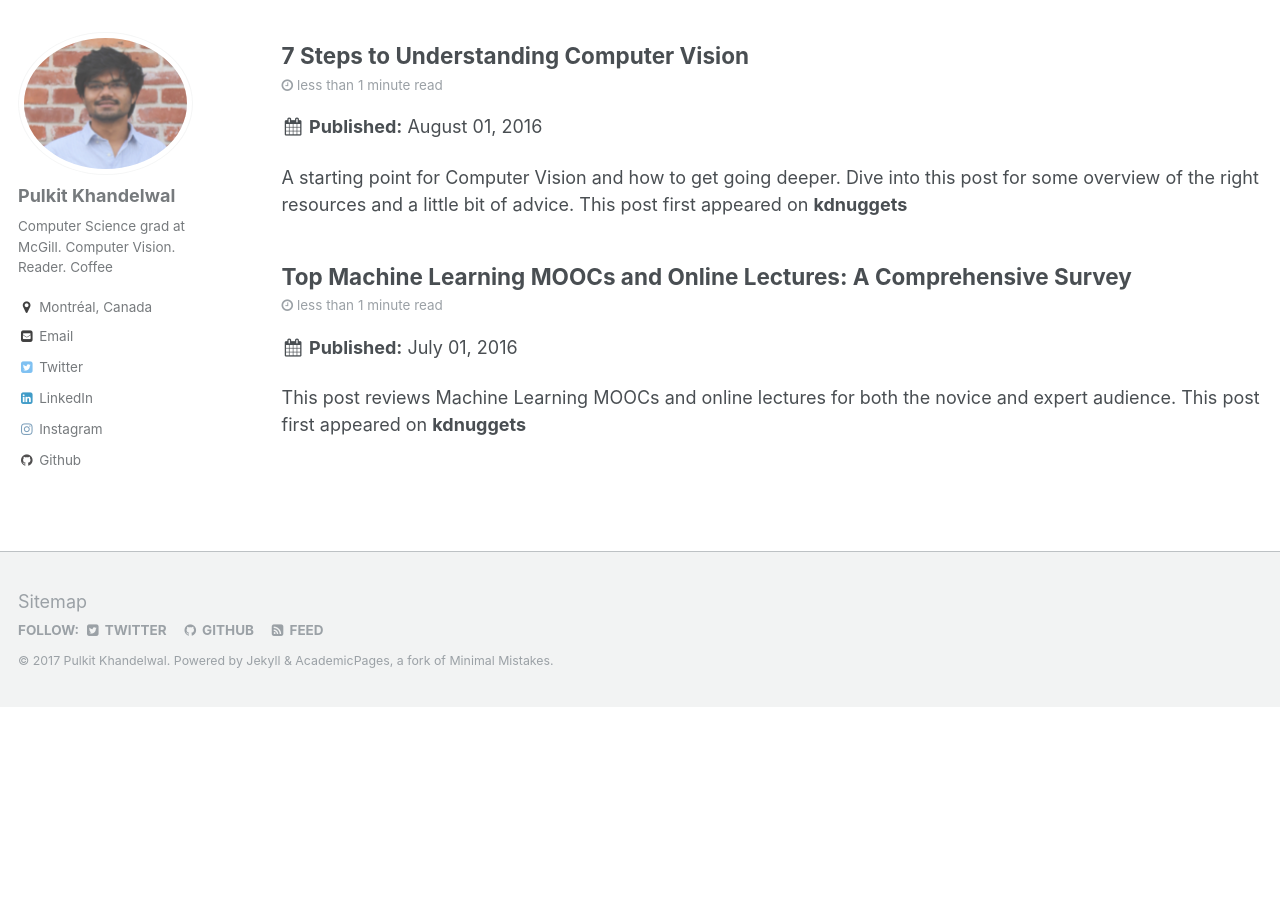
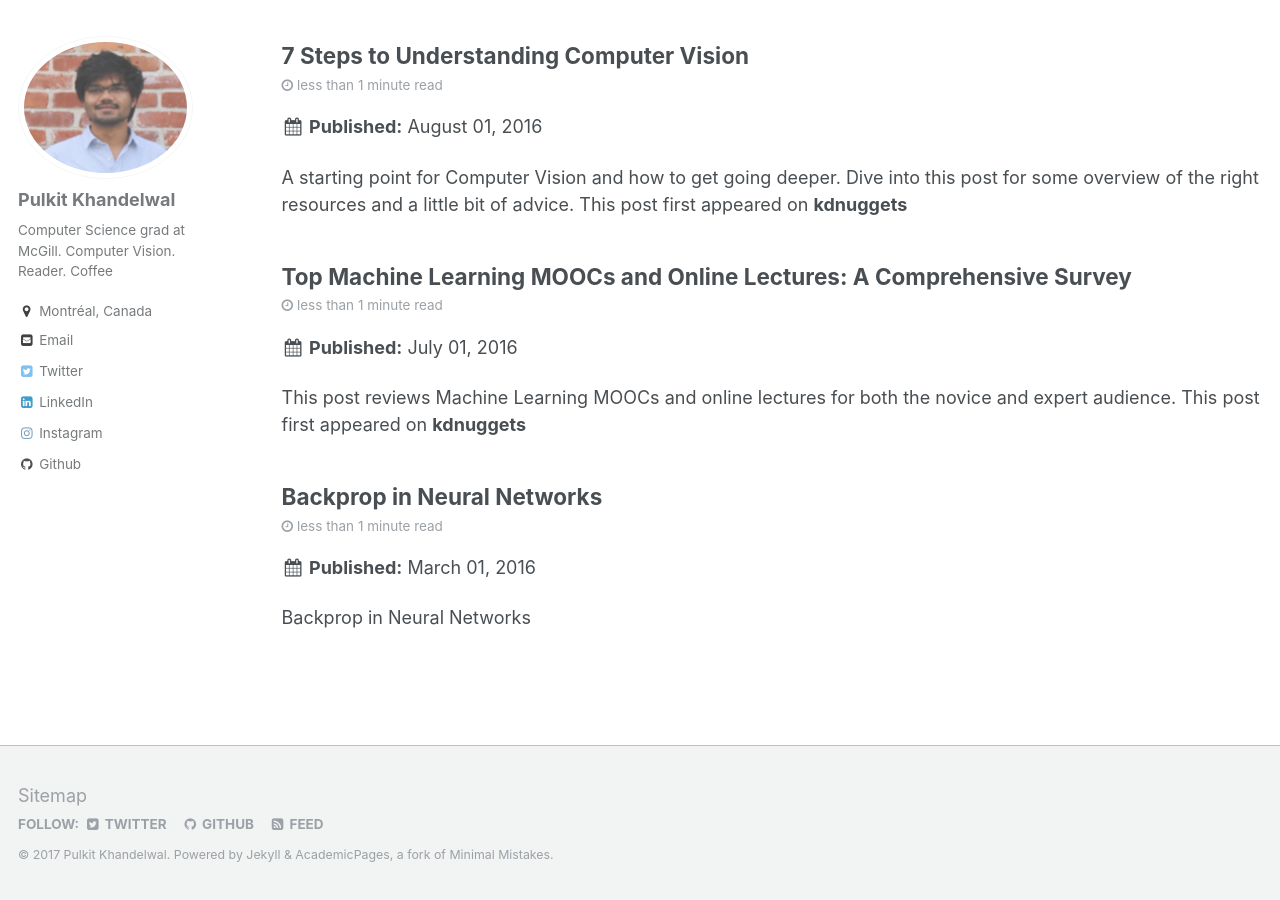
Before and after one commit to Pulkit-Khandelwal/pulkit-khandelwal.github.io, a Jekyll site: the page built from _pages/blog.md, in a window 1280 px wide and 900 px high, scrolled down 738 px. Built offline with Jekyll 4.4.1, drawn with Linux system fonts in a browser that asks for light colours; before the commit the page ends 1445 px from its top, so only the background shows below that.

Commit message:
Update post_4.md

```diff
--- a/_blog/post_4.md
+++ b/_blog/post_4.md
@@ -1,2 +1,10 @@
+---
+title: "Backprop in Neural Networks"
+collection: blog
+permalink: /blog/post_4
+excerpt: 'Backprop in Neural Networks'
+date: 2016-03-01
+---
+
 $$\frac{\partial Loss}{\partial z_{2}} = y - \sigma(z_{2}) = y - \hat{y}
 \label{eqn:seven}$$
```
